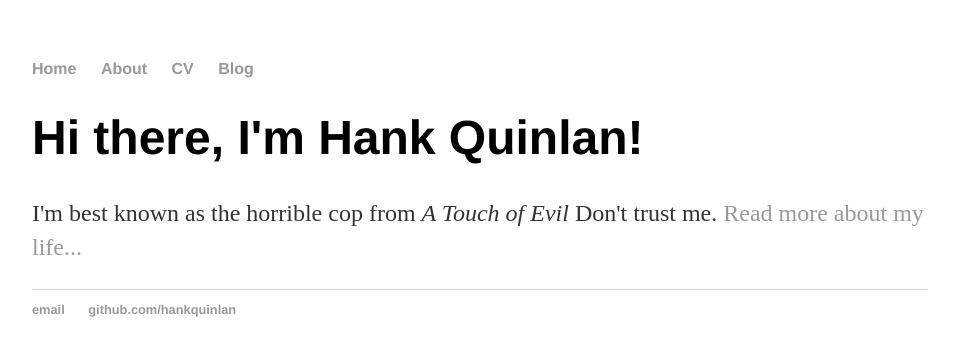
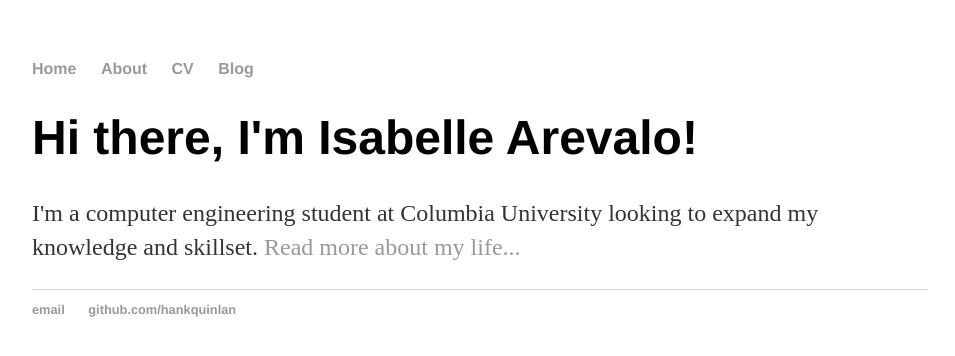
Before and after one commit to isabelle105190/isabelle105190.github.io, a Jekyll site: the page built from index.html, in a window 1280 px wide. Shown: the top 356 px of the page, without its empty margins (160-1115 px from the left). Built offline with Jekyll 4.4.1, drawn with Linux system fonts in a browser that asks for light colours.

Commit message:
Update index.html

```diff
--- a/index.html
+++ b/index.html
@@ -1,8 +1,8 @@
 ---
 layout: default
-title: Hank Quinlan, Horrible Cop
+title: Isabelle Arevalo
 ---
 <div class="blurb">
-	<h1>Hi there, I'm Hank Quinlan!</h1>
-	<p>I'm best known as the horrible cop from <em>A Touch of Evil</em> Don't trust me. <a href="/about">Read more about my life...</a></p>
+	<h1>Hi there, I'm Isabelle Arevalo!</h1>
+	<p>I'm a computer engineering student at Columbia University looking to expand my knowledge and skillset. <a href="/about">Read more about my life...</a></p>
 </div><!-- /.blurb -->
```
